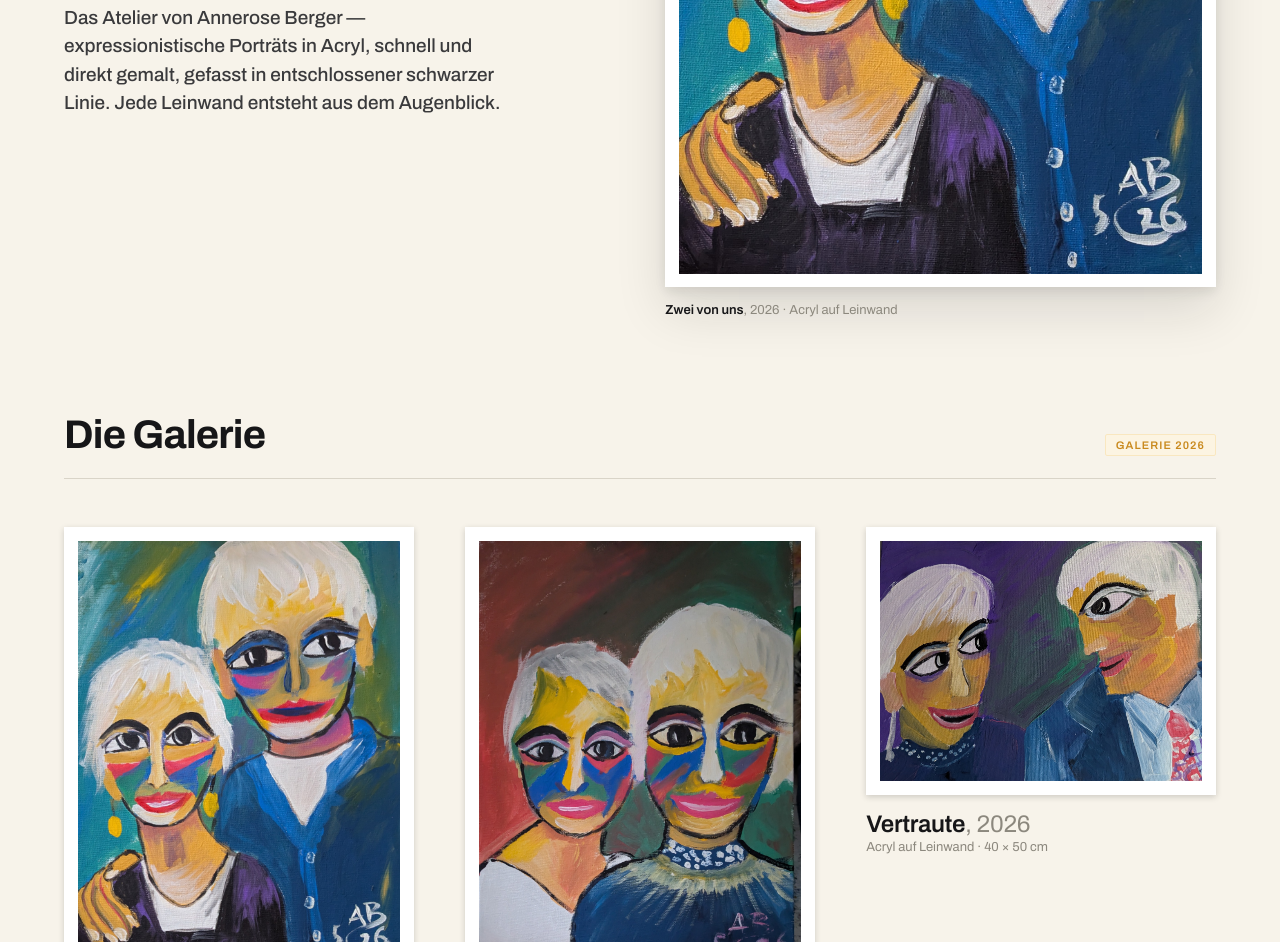
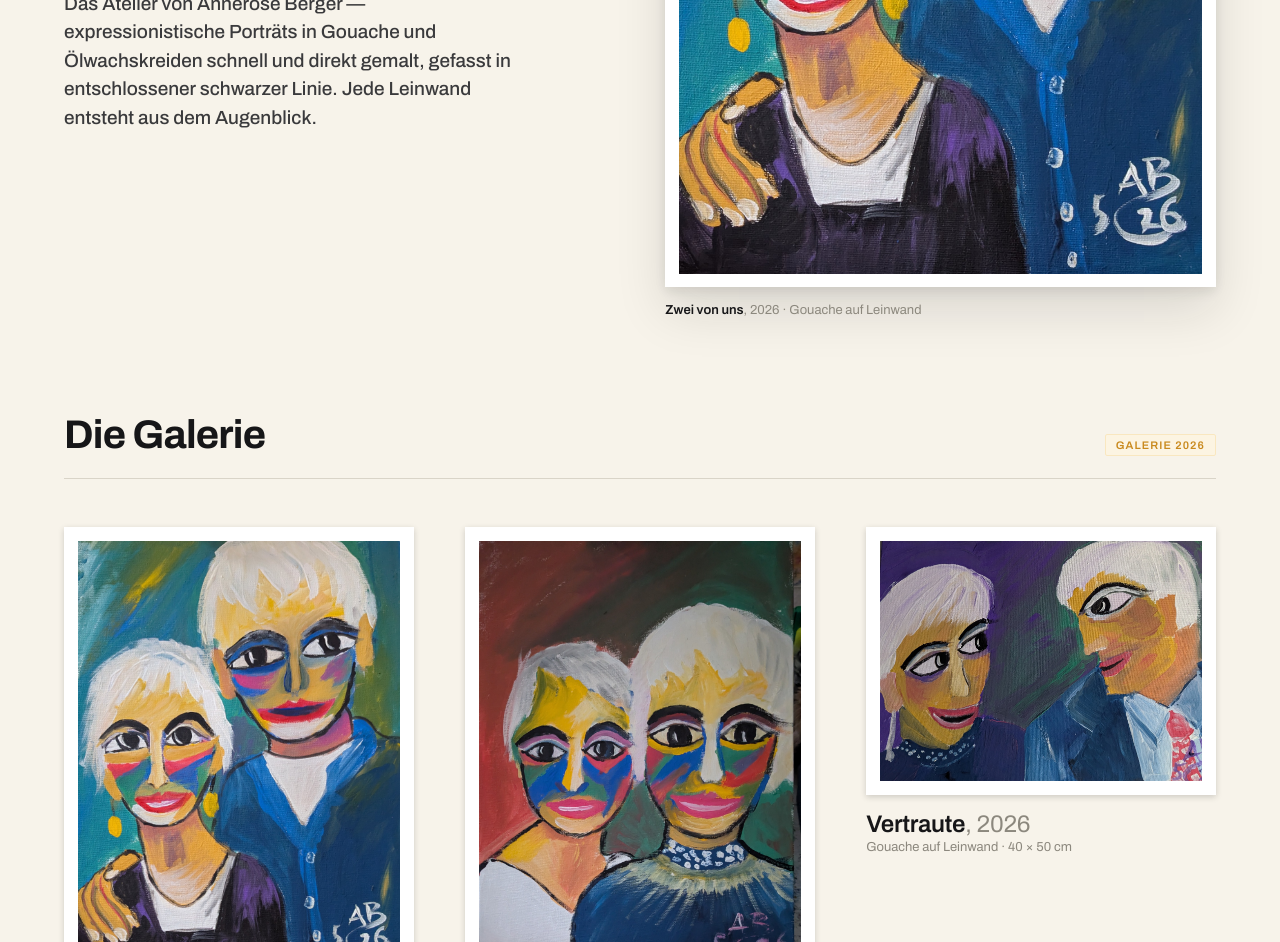
Before and after one commit to oberger4712/annerose-website-2, a website built with Vite: page index.html in a window 1280 px wide. Shown: the part 610-1552 px from the top of the page. Built offline with nearby package versions, Linux system fonts and the light colour scheme; some packages are replaced by stand-ins of ours; a web font is replaced by a local one.

Commit message:
Correct painting meta data

```diff
--- a/index.html
+++ b/index.html
@@ -25,7 +25,7 @@
     <div class="hero__text">
       <span class="overline">Neue Werke · 2026</span>
       <h1 class="hero__heading">Gesichter, durchflutet von Farbe.</h1>
-      <p class="hero__body">Das Atelier von Annerose Berger — expressionistische Porträts in Acryl, schnell und direkt gemalt, gefasst in entschlossener schwarzer Linie. Jede Leinwand entsteht aus dem Augenblick.</p>
+      <p class="hero__body">Das Atelier von Annerose Berger — expressionistische Porträts in Gouache und Ölwachskreiden schnell und direkt gemalt, gefasst in entschlossener schwarzer Linie. Jede Leinwand entsteht aus dem Augenblick.</p>
     </div>
     <figure class="hero__figure">
       <div class="artwork-mat">
--- a/public/paintings.json
+++ b/public/paintings.json
@@ -3,7 +3,7 @@
     "image": "images/two-of-us.jpg",
     "title": "Zwei von uns",
     "year": "2026",
-    "medium": "Acryl auf Leinwand",
+    "medium": "Gouache auf Leinwand",
     "dimensions": "30 × 40 cm",
     "featured": true,
     "note": "Zwei Gesichter lehnen sich in einen Rahmen, die Wangen aufgebrochen in Blau, Gold und Rosé. Die schwarze Kontur hält sie ruhig vor flutendem Türkis."
@@ -12,7 +12,7 @@
     "image": "images/kindred.jpg",
     "title": "Verwandt",
     "year": "2026",
-    "medium": "Acryl auf Leinwand",
+    "medium": "Gouache auf Leinwand",
     "dimensions": "40 × 50 cm",
     "note": "Ein Doppelporträt vor einem Himmel von Rot zu Grün. Die Augen weit und gewiss; die Haut trägt alle Farben zugleich."
   },
@@ -20,7 +20,7 @@
     "image": "images/confidantes.jpg",
     "title": "Vertraute",
     "year": "2026",
-    "medium": "Acryl auf Leinwand",
+    "medium": "Gouache auf Leinwand",
     "dimensions": "40 × 50 cm",
     "bio": true,
     "note": "Zwei Frauen wenden sich einander zu über violettem Grund — ein leiser Austausch, mitten im Satz eingefangen."
@@ -29,7 +29,7 @@
     "image": "images/girl-in-blue.jpg",
     "title": "Mädchen in Blau",
     "year": "2026",
-    "medium": "Acryl auf Leinwand",
+    "medium": "Gouache auf Leinwand",
     "dimensions": "24 × 30 cm",
     "note": "Eine einzelne Sitzende vor Zinnoberrot, blondes Haar rahmt violett umrandete Augen. Der direkteste Blick der Sammlung."
   },
@@ -37,7 +37,7 @@
     "image": "images/wide-sky.jpg",
     "title": "Weiter Himmel",
     "year": "2026",
-    "medium": "Acryl auf Leinwand",
+    "medium": "Gouache auf Leinwand",
     "dimensions": "50 × 35 cm",
     "note": "Eine Pause von den Gesichtern: kobaltblaues Wetter zieht über ein goldenes Feld, Spachtellicht fängt den Grat."
   }
```
